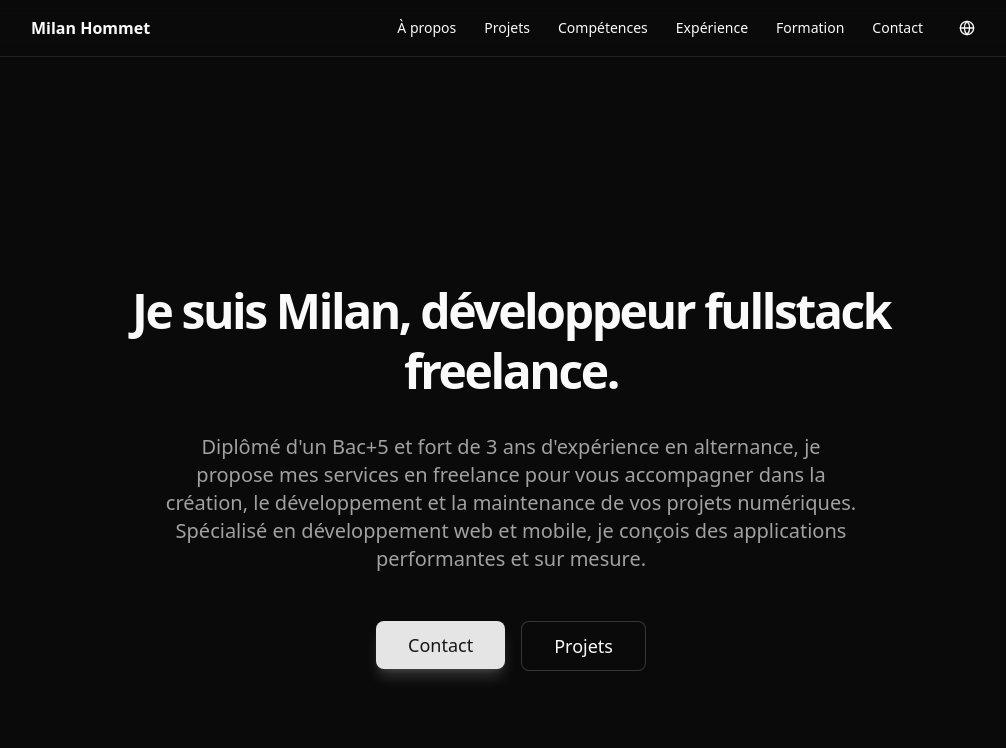
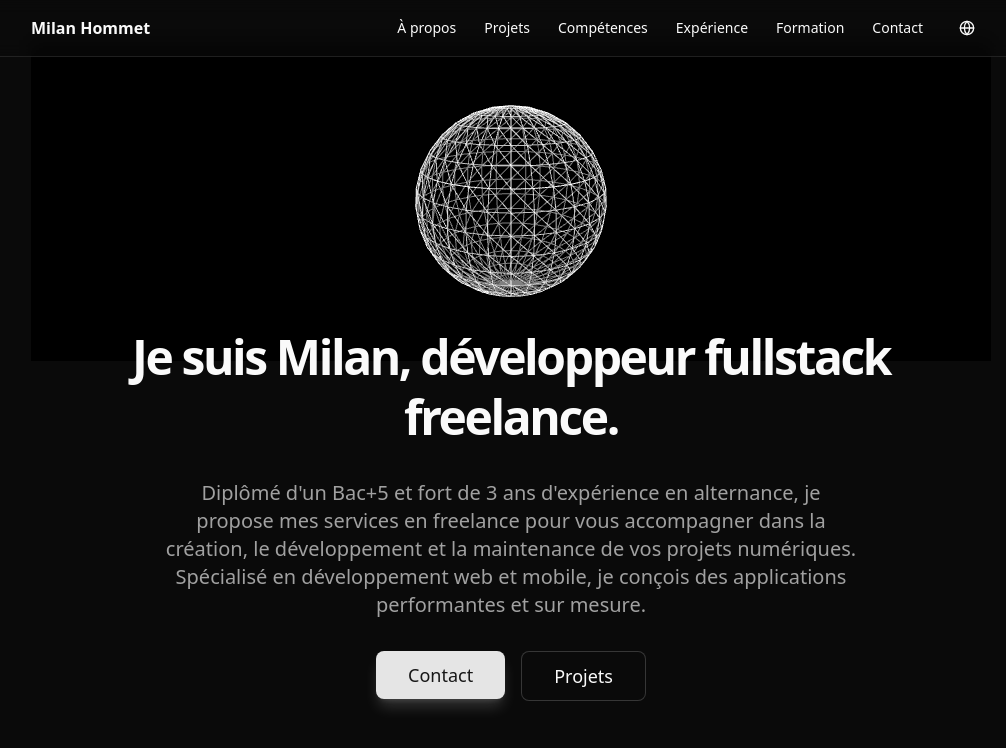
Before and after one commit to mhommet/portfolio, an Astro site: page /fr in a window 1280 px wide. Shown: the whole page, without its empty margins (129-1135 px from the left). Built offline with nearby package versions, Linux system fonts and the light colour scheme; Astro itself is replaced by a stand-in of ours; animation ran at ten frames a second.

Commit message:
feat: ajout sphere3d dans le hero

```diff
--- a/src/components/Hero.astro
+++ b/src/components/Hero.astro
@@ -1,11 +1,17 @@
 ---
 import HeroButtons from "./HeroButtons";
 import HeroText from "./HeroText";
+import RotatingSphere from "./RotatingSphere";
 ---
 
-<section id="hero" class="container flex flex-col items-center justify-center py-28 md:py-36 lg:py-48 text-center">
-  <HeroText client:load />
-  <div class="mt-12">
-    <HeroButtons client:load />
+<section id="hero" class="container flex flex-col items-center justify-center py-4 md:py-8 lg:py-12 text-center relative">
+  <div class="w-full mb-0 absolute top-[-80px] left-0 right-0 z-10">
+    <RotatingSphere client:load />
+  </div>
+  <div class="mt-[170px] md:mt-[170px] lg:mt-[190px] z-20 relative">
+    <HeroText client:load />
+    <div class="mt-8 flex justify-center">
+      <HeroButtons client:load />
+    </div>
   </div>
 </section>
--- /dev/null
+++ b/src/components/RotatingSphere.tsx
@@ -0,0 +1,121 @@
+import React, { useEffect, useRef } from "react";
+import * as THREE from "three";
+
+const RotatingSphere: React.FC = () => {
+  const containerRef = useRef<HTMLDivElement>(null);
+  const rendererRef = useRef<THREE.WebGLRenderer | null>(null);
+  const frameIdRef = useRef<number | null>(null);
+
+  useEffect(() => {
+    if (!containerRef.current) return;
+
+    // Créer la scène
+    const scene = new THREE.Scene();
+    scene.background = new THREE.Color(0x000000);
+
+    // Créer la caméra
+    const camera = new THREE.PerspectiveCamera(
+      45,
+      containerRef.current.clientWidth / containerRef.current.clientHeight,
+      0.1,
+      1000
+    );
+    camera.position.z = 5;
+
+    // Créer le renderer
+    const renderer = new THREE.WebGLRenderer({ antialias: true });
+    renderer.setSize(
+      containerRef.current.clientWidth,
+      containerRef.current.clientHeight
+    );
+    containerRef.current.innerHTML = ""; // Vider le conteneur au cas où
+    containerRef.current.appendChild(renderer.domElement);
+    rendererRef.current = renderer;
+
+    // Créer les segments comme dans l'exemple
+    const widthSegments = 32;
+    const heightSegments = 16;
+
+    // Créer la géométrie de la sphère
+    const geometry = new THREE.SphereGeometry(
+      1.2,
+      widthSegments,
+      heightSegments
+    );
+
+    // Créer le wireframe pour le style grille
+    const wireframe = new THREE.WireframeGeometry(geometry);
+
+    // Créer une ligne à partir du wireframe
+    const line = new THREE.LineSegments(
+      wireframe,
+      new THREE.LineBasicMaterial({ color: 0xffffff })
+    );
+
+    scene.add(line);
+
+    // Créer une sphère solide à l'intérieur (optionnel, pour plus d'effet)
+    const material = new THREE.MeshBasicMaterial({
+      color: 0x000000,
+      transparent: true,
+      opacity: 0.5,
+    });
+
+    const sphere = new THREE.Mesh(geometry, material);
+    scene.add(sphere);
+
+    // Animation de la sphère
+    const animate = () => {
+      line.rotation.x += 0.005;
+      line.rotation.y += 0.01;
+
+      if (sphere) {
+        sphere.rotation.x = line.rotation.x;
+        sphere.rotation.y = line.rotation.y;
+      }
+
+      renderer.render(scene, camera);
+      frameIdRef.current = requestAnimationFrame(animate);
+    };
+
+    animate();
+
+    // Gérer le redimensionnement
+    const handleResize = () => {
+      if (!containerRef.current) return;
+
+      const width = containerRef.current.clientWidth;
+      const height = containerRef.current.clientHeight;
+
+      camera.aspect = width / height;
+      camera.updateProjectionMatrix();
+      renderer.setSize(width, height);
+      renderer.render(scene, camera);
+    };
+
+    window.addEventListener("resize", handleResize);
+
+    // Nettoyage
+    return () => {
+      if (frameIdRef.current) {
+        cancelAnimationFrame(frameIdRef.current);
+      }
+
+      if (rendererRef.current && containerRef.current) {
+        containerRef.current.removeChild(rendererRef.current.domElement);
+        rendererRef.current.dispose();
+      }
+
+      window.removeEventListener("resize", handleResize);
+    };
+  }, []);
+
+  return (
+    <div
+      ref={containerRef}
+      className="w-full h-64 md:h-72 lg:h-80 flex items-center justify-center mt-8"
+    />
+  );
+};
+
+export default RotatingSphere;
--- a/src/i18n/client.ts
+++ b/src/i18n/client.ts
@@ -50,7 +50,7 @@ export function useTranslation() {
 
       console.log("Langue changée pour:", newLang);
     },
-    [language]
+    [language],
   );
 
   // Fonction de traduction optimisée avec useCallback
@@ -58,7 +58,7 @@ export function useTranslation() {
     (key: string, params?: Record<string, string>) => {
       return serverT(key);
     },
-    [language]
+    [language],
   );
 
   return { t, language, changeLanguage };
--- a/src/index.ts
+++ b/src/index.ts
@@ -119,7 +119,7 @@ export const setLanguage = (lang: "fr" | "en") => {
 // Recursive function to get nested translations
 const getNestedTranslation = (
   keys: string[],
-  translations: any
+  translations: any,
 ): string | undefined => {
   if (keys.length === 0) return undefined;
   if (keys.length === 1) return translations[keys[0]];
```
Also changed, not shown: package.json (+6 -1 lines), 1 other file.
